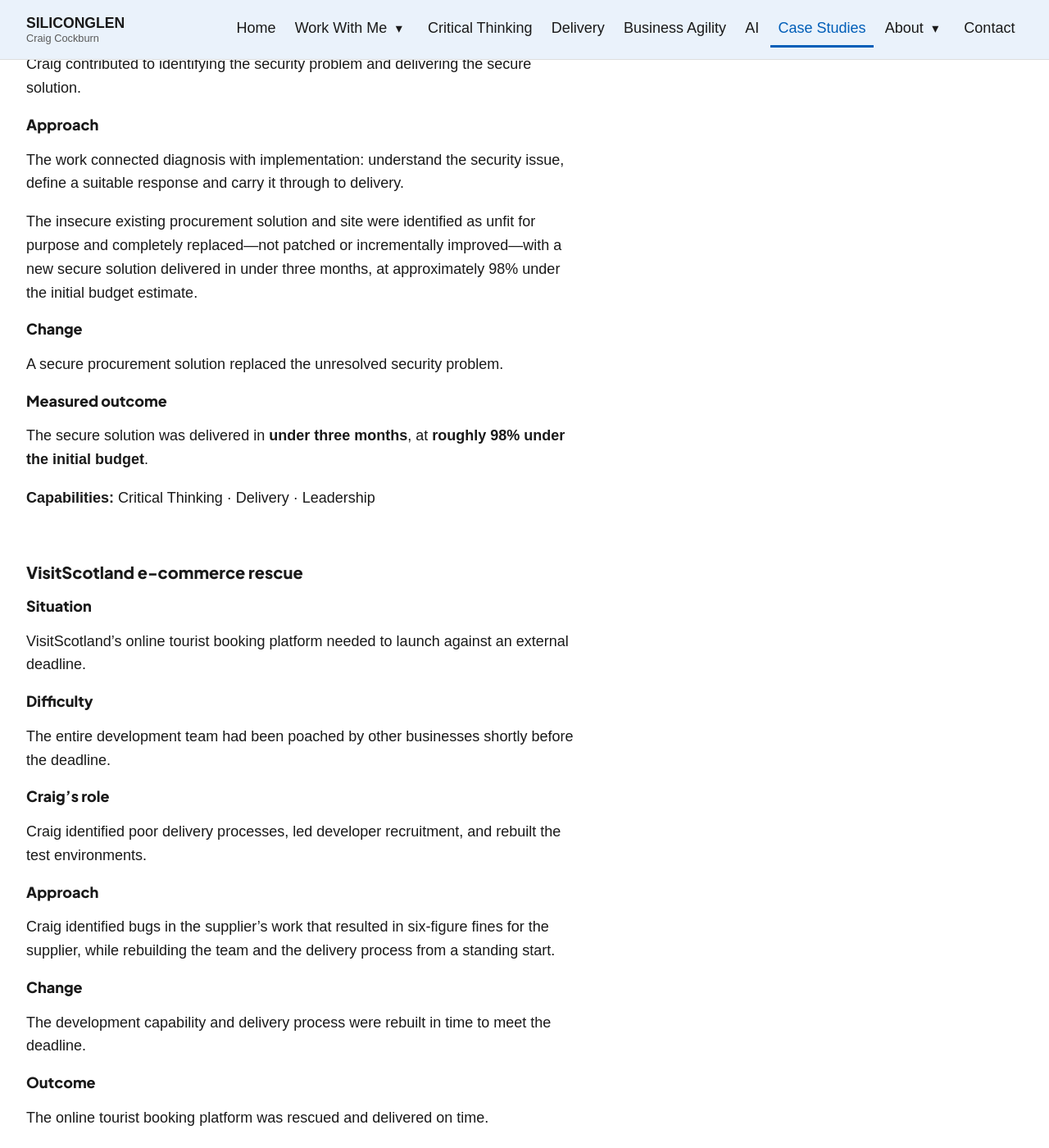
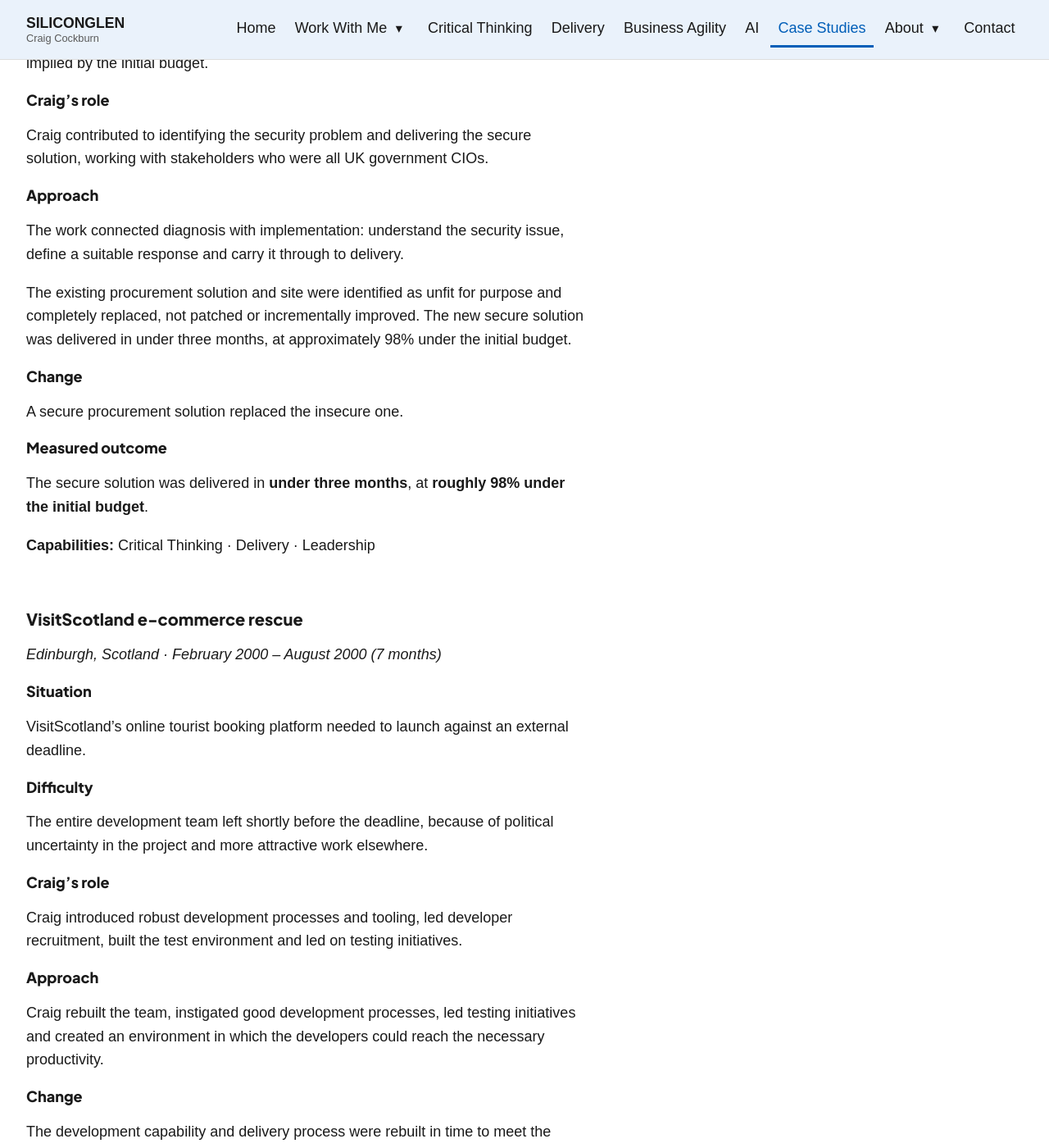
Before and after one commit to siliconglen/siliconglen-site, a Jekyll site: the page built from case-studies/index.md, in a window 1280 px wide and 1400 px high, scrolled down 3888 px. Shown: the whole window at 82% size. Built offline with Jekyll 4.4.1, drawn with Linux system fonts in a browser that asks for light colours; some of the changed text lies outside the part shown.

Commit message:
Update selected case study details

```diff
--- a/case-studies/index.md
+++ b/case-studies/index.md
@@ -51,10 +51,10 @@ From May to August 2010, Craig was a Senior Project Manager at Directgov, managi
 The service operated under head-of-government visibility and reached approximately **400,000 page views an hour** at peak. Shortly after launch, its open public-comment feature attracted a wave of inappropriate submissions, creating an immediate risk to public confidence.
 
 #### Craig's role
-As Senior Project Manager, Craig identified the risk and led the incident response.
+As Senior Project Manager, Craig recognised the need for a quick but effective solution, proposed a technical approach the development team could deliver within the timescale, and coordinated the work across multiple teams.
 
 #### Approach
-Craig redesigned the site with reduced interactivity and led its relaunch: from identifying the problem to restoring the service online, the turnaround happened on the same day.
+Craig led the initiative to redesign the site with reduced interactivity. He proposed a solution the development team could implement within the timescale, and the service was back online on the same day the problem was identified.
 
 #### Change
 The revised service returned online with the immediate public-comment risk controlled. [The Drum's contemporaneous report covered its return](https://www.thedrum.com/news/governments-spending-challenge-site-back-online).
@@ -73,21 +73,21 @@ The programme Craig's work supported went on to save the UK government **over £
 ### CIO Council secure procurement portal {#cio-council-secure-procurement-portal}
 
 #### Situation
-A CIO Council procurement portal had a security problem that needed both identification and resolution.
+A CIO Council procurement portal had security issues, which Craig uncovered. They needed to be classified, have their impact assessed and be resolved. All the stakeholders were UK government CIOs, so the work was very high profile.
 
 #### Difficulty
-The solution had to meet the security need while avoiding the cost implied by the initial budget.
+The security need had to be met at a high-profile level, without incurring the cost implied by the initial budget.
 
 #### Craig's role
-Craig contributed to identifying the security problem and delivering the secure solution.
+Craig contributed to identifying the security problem and delivering the secure solution, working with stakeholders who were all UK government CIOs.
 
 #### Approach
 The work connected diagnosis with implementation: understand the security issue, define a suitable response and carry it through to delivery.
 
-The insecure existing procurement solution and site were identified as unfit for purpose and completely replaced—not patched or incrementally improved—with a new secure solution delivered in under three months, at approximately 98% under the initial budget estimate.
+The existing procurement solution and site were identified as unfit for purpose and completely replaced, not patched or incrementally improved. The new secure solution was delivered in under three months, at approximately 98% under the initial budget.
 
 #### Change
-A secure procurement solution replaced the unresolved security problem.
+A secure procurement solution replaced the insecure one.
 
 #### Measured outcome
 The secure solution was delivered in **under three months**, at **roughly 98% under the initial budget**.
@@ -96,21 +96,23 @@ The secure solution was delivered in **under three months**, at **roughly 98% un
 
 ### VisitScotland e-commerce rescue {#visitscotland-e-commerce-rescue}
 
+*Edinburgh, Scotland · February 2000 – August 2000 (7 months)*
+
 #### Situation
 
 VisitScotland's online tourist booking platform needed to launch against an external deadline.
 
 #### Difficulty
 
-The entire development team had been poached by other businesses shortly before the deadline.
+The entire development team left shortly before the deadline, because of political uncertainty in the project and more attractive work elsewhere.
 
 #### Craig's role
 
-Craig identified poor delivery processes, led developer recruitment, and rebuilt the test environments.
+Craig introduced robust development processes and tooling, led developer recruitment, built the test environment and led on testing initiatives.
 
 #### Approach
 
-Craig identified bugs in the supplier's work that resulted in six-figure fines for the supplier, while rebuilding the team and the delivery process from a standing start.
+Craig rebuilt the team, instigated good development processes, led testing initiatives and created an environment in which the developers could reach the necessary productivity.
 
 #### Change
 
```
